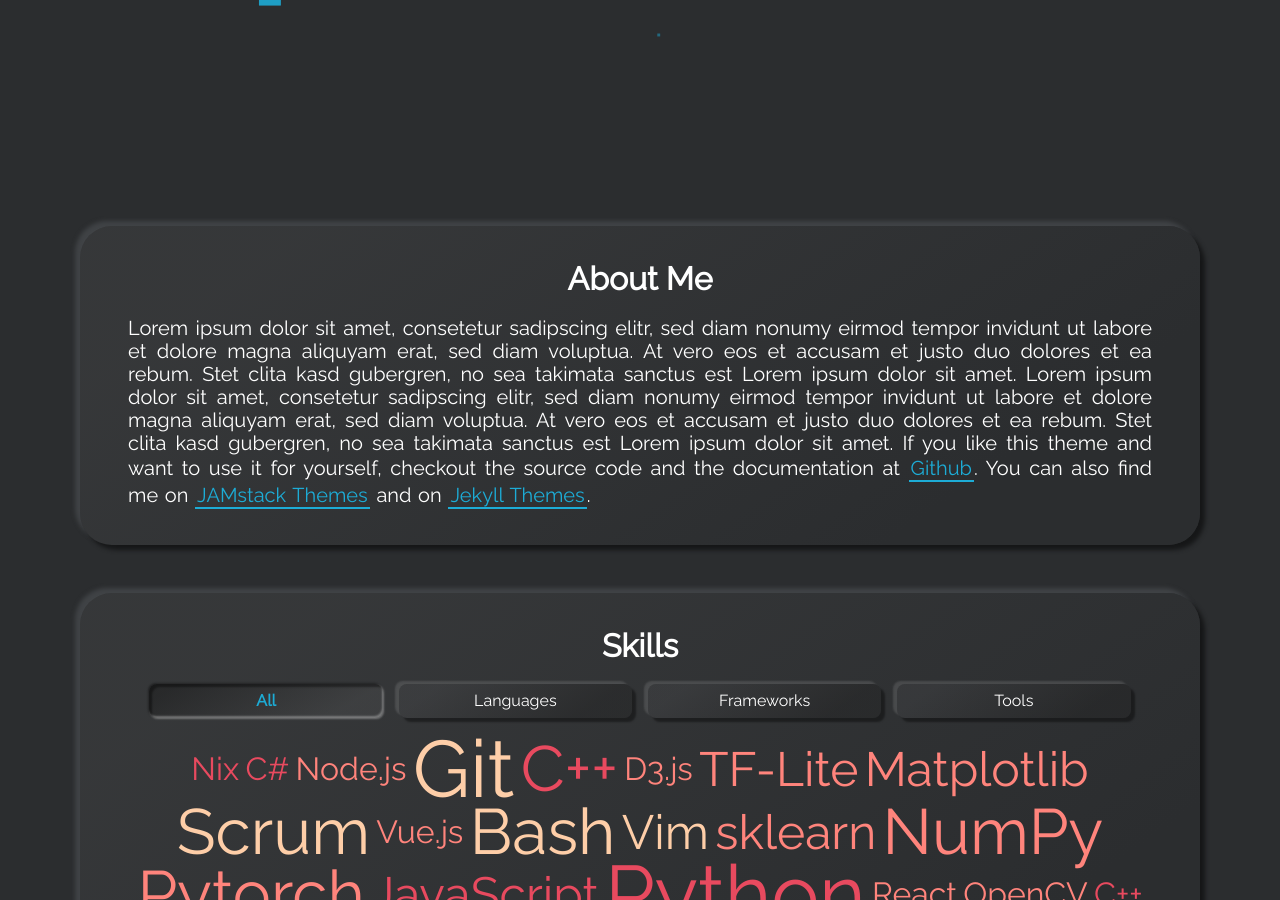
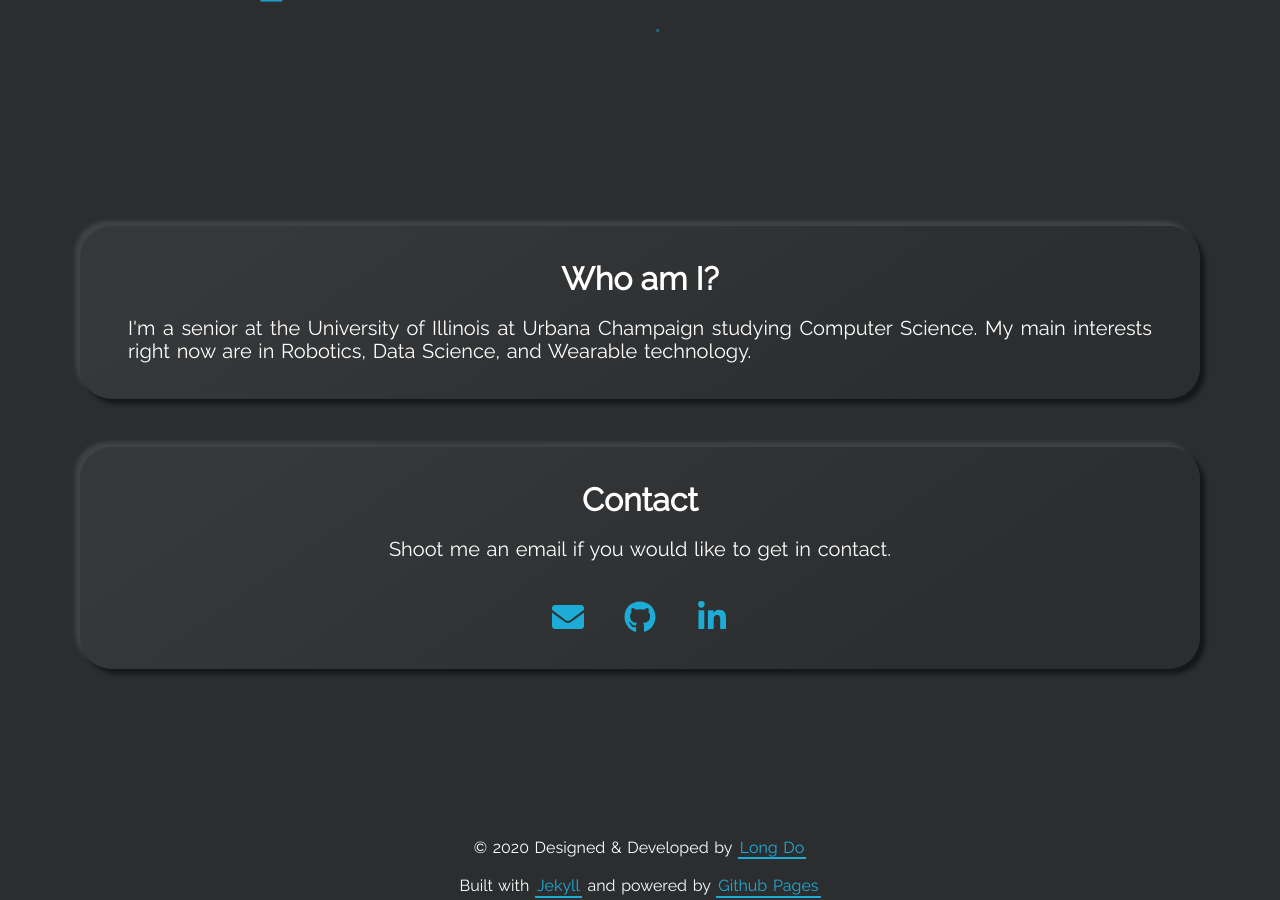
Before and after one commit to MattHandzel/MattHandzel.github.io, a Jekyll site: the page built from index.html, in a window 1280 px wide and 900 px high, scrolled down 834 px. Built offline with Jekyll 4.4.1, drawn with Linux system fonts in a browser that asks for light colours; some of the changed text lies outside the part shown.

Commit message:
This is an automated commit by matth because they were too lazy

```diff
--- a/_config.yml
+++ b/_config.yml
@@ -32,15 +32,13 @@ twitter_username:
 # > setting this to false, will omit the About Me section
 show_aboutme_card: true
 # about_me_title: The will be displayed as the title in the About Me section
-about_me_title: About Me
+about_me_title: Who am I?
 # about_me_description: This will be displayed under the title.
-about_me_description: Lorem ipsum dolor sit amet, consetetur sadipscing elitr, sed diam nonumy eirmod tempor invidunt ut labore et dolore magna aliquyam erat, sed diam voluptua. At vero eos et accusam et justo duo dolores et ea rebum. Stet clita kasd gubergren, no sea takimata sanctus est Lorem ipsum dolor sit amet.  Lorem ipsum dolor sit amet, consetetur sadipscing elitr, sed diam nonumy eirmod tempor invidunt ut labore et dolore magna aliquyam erat, sed diam voluptua. At vero eos et accusam et justo duo dolores et ea rebum. Stet clita kasd gubergren, no sea takimata sanctus est Lorem ipsum dolor sit amet. If you like this theme and want to use it for yourself, checkout the source code and the documentation at <a class="highlight-link" href="https://github.com/longpdo/neumorphism" target="_blank" rel="noreferrer"> Github </a>. You can also find me on <a class="highlight-link" href="https://jamstackthemes.dev/theme/jekyll-neumorphism/" target="_blank" rel="noreferrer">JAMstack Themes</a> and on <a class="highlight-link" href="https://jekyll-themes.com/neumorphism/" target="_blank" rel="noreferrer">Jekyll Themes</a>.
-
-# SKILLS SECTION
+about_me_description: I'm a senior at the University of Illinois at Urbana Champaign studying Computer Science. My main interests right now are in Robotics, Data Science, and Wearable technology.
 # show_skills_card:
 # > setting this to true, will display the Skills section
 # > setting this to false, will omit the Skills section
-show_skills_card: true
+show_skills_card: false
 # about_me_title: The will be displayed as the title in the Skills section
 skills_title: Skills
 
```
